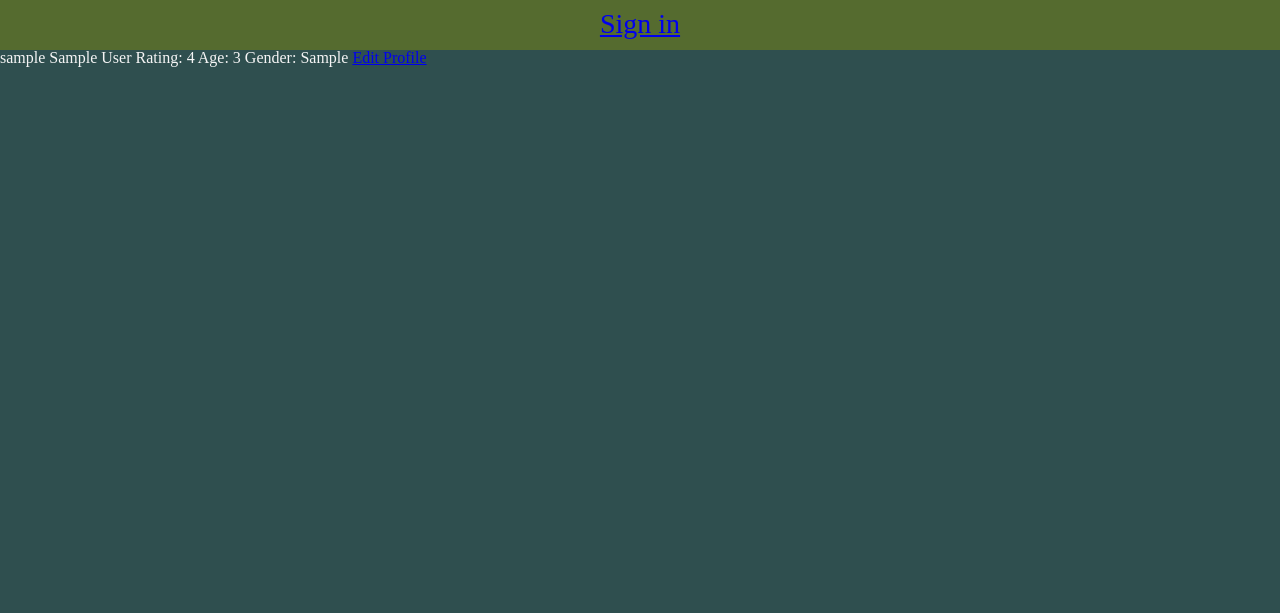
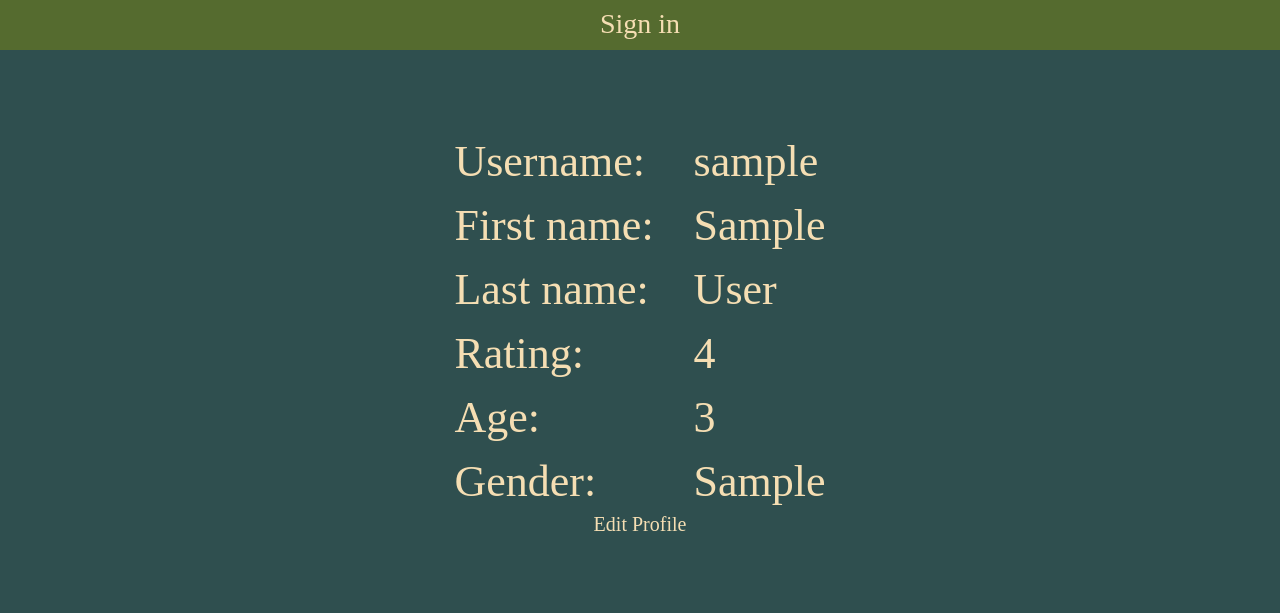
Before and after one commit to KalinKrastev313/ChessAnalytics, a Django app: page /accounts/profile/1/ in a window 1280 px wide. Shown: the top 613 px of the page. Run offline with Django 5.2, Linux system fonts and the light colour scheme; tables that the repository leaves empty hold one stand-in row (values such as "Sample post").

Commit message:
Cosmetic Changes

```diff
--- a/ChessAnalytics/accounts/templates/accounts/profile-details.html
+++ b/ChessAnalytics/accounts/templates/accounts/profile-details.html
@@ -1,29 +1,53 @@
 {% extends 'base.html' %}
 {% load custom_filters %}
 {% block content %}
-    {{ profile_details.username }}
+    <div class="profile-details">
+        <div>
+            <table>
+
+                <tr>
+                    <td><h1>Username:</h1></td>
+                    <td><h1>{{ profile_details.username }} </h1>
+                </tr>
                 {% if profile_details.first_name %}
-    {{ profile_details.first_name }}
+                    <tr>
+                        <td><h1>First name:</h1></td>
+                        <td><h1>{{ profile_details.first_name }}</h1>
+                    </tr>
                 {% endif %}
                 {% if profile_details.last_name %}
-    {{ profile_details.last_name }}
+                    <tr>
+                        <td><h1>Last name:</h1></td>
+                        <td><h1>{{ profile_details.last_name }}</h1>
+                    </tr>
                 {% endif %}
-    Rating:
                 {% if profile_details.rating %}
-    {{ profile_details.rating }}
-    {% else %}
-    Yet to be calculated.
+                    <tr>
+                        <td><h1>Rating:</h1></td>
+                        <td><h1>{{ profile_details.rating }}</h1>
+                    </tr>
                 {% endif %}
                 {% if profile_details.date_of_birth %}
-    Age: {{ profile_details.date_of_birth|turn_birth_year_to_age }}
-    {% else %}
-    Not specified yet
+                    <tr>
+                        <td><h1>Age:</h1></td>
+                        <td><h1>{{ profile_details.date_of_birth|turn_birth_year_to_age }}</h1>
+                    </tr>
                 {% endif %}
                 {% if profile_details.gender %}
-    Gender: {{ profile_details.gender }}
-    {% else %}
-    Not specified
+                    <tr>
+                        <td><h1>Gender:</h1></td>
+                        <td><h1>{{ profile_details.gender }}</h1>
+                    </tr>
+
                 {% endif %}
 
+            </table>
+        </div>
+        <div>
             <a href="{% url 'profile edit' request.user.pk %}">Edit Profile</a>
+        </div>
+
+    </div>
+
+
 {% endblock %}
--- a/ChessAnalytics/comments/forms.py
+++ b/ChessAnalytics/comments/forms.py
@@ -6,3 +6,9 @@ class CommentForm(forms.ModelForm):
     class Meta:
         model = FenComment
         fields = ('content',)
+        labels = {
+            'content': 'Comment'
+        }
+        # widgets = {
+        #     'content': forms.Textarea()
+        # }
--- a/ChessAnalytics/common/templates/common/home-page.html
+++ b/ChessAnalytics/common/templates/common/home-page.html
@@ -5,12 +5,12 @@
         <p>Welcome to ChessAnalytics, your ultimate destination for all things chess! Whether you're a budding chess
             enthusiast or a seasoned grandmaster, our website is designed to elevate your chess experience to new
             heights.</p>
-        <h1>Explore Our Comprehensive Chess Position Collection</h1>
+        <h2>Explore Our Comprehensive Chess Position Collection</h2>
         <p>Dive into a treasure trove of meticulously curated chess positions from famous games, historic matches, and
             user-contributed puzzles. Our extensive collection spans the entire spectrum of chess strategies and
             tactics, ensuring that you're always challenged and inspired. Whether you're seeking to learn from the
             classics or explore cutting-edge variations, ChessMastery.com has it all.</p>
-        <h1>Harness the Power of Chess Engines</h1>
+        <h2>Harness the Power of Chess Engines</h2>
         <p>Take your analysis to the next level with our state-of-the-art chess engines. Seamlessly integrated into our
             platform, these engines provide real-time evaluations, suggesting optimal moves, highlighting blunders.
             Whether you're a beginner seeking guidance or an expert fine-tuning your strategy, our chess engines are
--- a/ChessAnalytics/fenreader/templatetags/filters_collection.py
+++ b/ChessAnalytics/fenreader/templatetags/filters_collection.py
@@ -9,7 +9,7 @@ def to_move_number(value, is_white_to_move):
         if value % 2 == 0 or value == 0:
             return ""
         else:
-            return f'{value // 2}. '
+            return f'{(value // 2) + 1}. '
     else:
         if value == 1:
             return "1 ... "
--- a/static/css/base-styles.css
+++ b/static/css/base-styles.css
@@ -1,7 +1,7 @@
 body {
   background-color: darkslategrey;
-  color: whitesmoke;
-
+  color: wheat;
+  font-size: 20px;
 }
 
 header {
@@ -10,6 +10,10 @@ header {
 }
 
 h1 {
+  font-size: 44px;
+}
+
+h2 {
   font-size: 32px;
 }
 
@@ -62,13 +66,18 @@ nav div:hover {
   display: block;
 }
 
-.login-wrapper, .description-wrapper {
+.login-wrapper, .description-wrapper, .profile-details, .side-info {
   display: flex;
   flex-direction: column;
-  height: 400px;
+  /*height: 800px;*/
+  /*width: 300px;*/
   align-items: center;
   justify-content: space-evenly;
-  padding: 80px 30%;
+  padding: 80px 200px;
+}
+
+table tr td{
+  padding: 10px 20px;
 }
 th {
   padding: 8px 8px;
@@ -93,6 +102,35 @@ th {
 }
 
 .line-wrapper {
+  width: 600px;
   display: flex;
   flex-wrap: wrap;
 }
+
+
+.comments {
+  width: 600px;
+  margin-top: 60px;
+  border-top: solid black 4px;
+}
+
+.comment-card {
+  border-top: solid black 2px;
+  padding: 10px 10px;
+}
+
+.comment-card div {
+  display: flex;
+  justify-content: space-between;
+}
+
+a {
+  text-decoration: none;
+  color: wheat;
+  display: inline-block;
+  padding: 0px 5px;
+}
+
+a p {
+  margin: 0; /* Remove default margin */
+}
```
Also changed, not shown: ChessAnalytics/fenreader/templates/fenreader/all-positions.html (+10 -2 lines), ChessAnalytics/fenreader/templates/fenreader/position-details.html (+24 -5 lines), static/css/board-styles.css (+26 -7 lines). Lines whose indentation alone changed are shown as unchanged.
